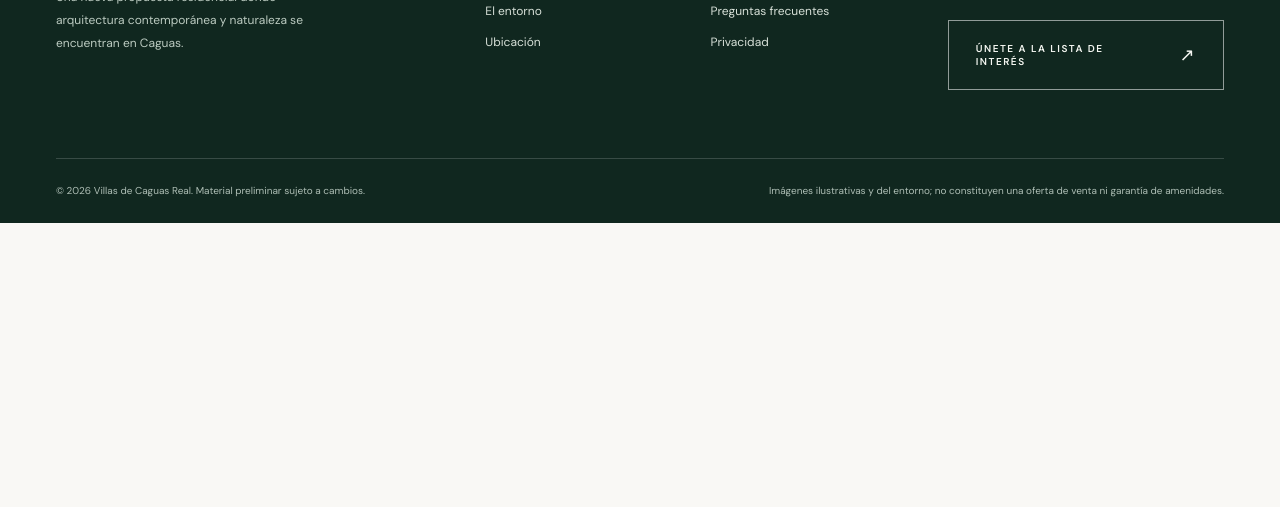
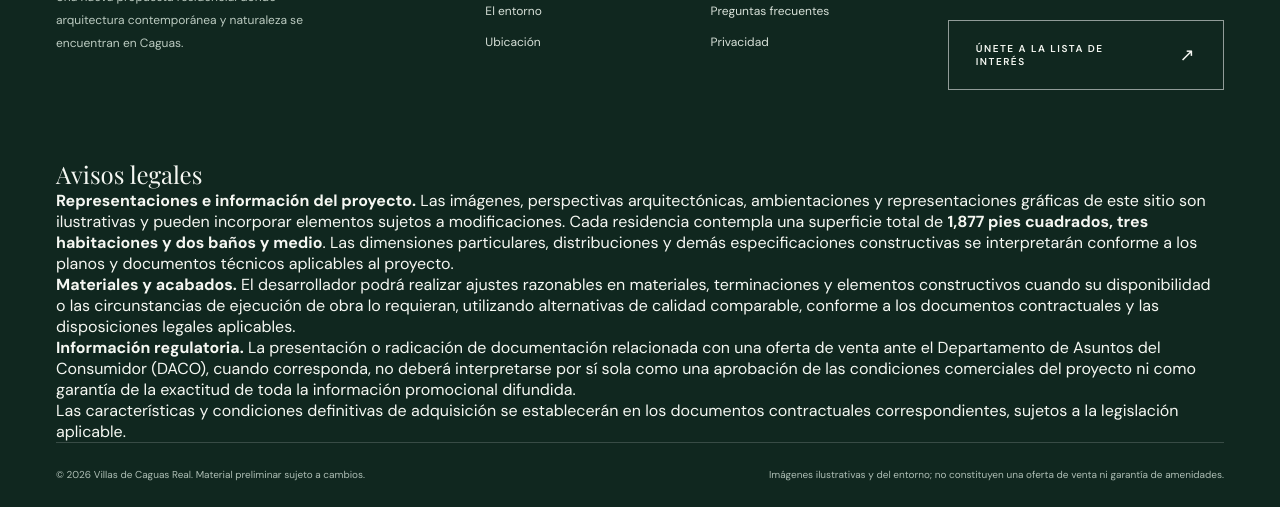
Before and after one commit to ramonmisla-code/caguas, a website: page index.html in a window 1280 px wide. Shown: the part 9918-10425 px from the top of the page. Before the commit the page ends 10141 px from the top, so only its background shows below. Drawn offline with nearby package versions, Linux system fonts and the light colour scheme; a web font is replaced by a local one.

Commit message:
Add legal notices to footer while preserving confirmed residence dimensions

```diff
--- a/index.html
+++ b/index.html
@@ -278,6 +278,13 @@
       <div class="footer-nav"><span>TE AYUDAMOS</span><a href="#registro">Solicita información</a><a href="#financiamiento">Financiamiento</a><a href="#preguntas">Preguntas frecuentes</a><a href="/privacidad">Privacidad</a></div>
       <div class="footer-news"><span>DESCUBRE UNA NUEVA DIRECCIÓN</span><p>Solicita acceso a la información de Villas de Caguas Real.</p><a class="button button-footer" href="#registro">Únete a la lista de interés <span aria-hidden="true">↗</span></a></div>
     </div>
+    <section class="shell footer-legal" aria-labelledby="footer-legal-title">
+      <h2 id="footer-legal-title">Avisos legales</h2>
+      <p><strong>Representaciones e información del proyecto.</strong> Las imágenes, perspectivas arquitectónicas, ambientaciones y representaciones gráficas de este sitio son ilustrativas y pueden incorporar elementos sujetos a modificaciones. Cada residencia contempla una superficie total de <strong>1,877 pies cuadrados, tres habitaciones y dos baños y medio</strong>. Las dimensiones particulares, distribuciones y demás especificaciones constructivas se interpretarán conforme a los planos y documentos técnicos aplicables al proyecto.</p>
+      <p><strong>Materiales y acabados.</strong> El desarrollador podrá realizar ajustes razonables en materiales, terminaciones y elementos constructivos cuando su disponibilidad o las circunstancias de ejecución de obra lo requieran, utilizando alternativas de calidad comparable, conforme a los documentos contractuales y las disposiciones legales aplicables.</p>
+      <p><strong>Información regulatoria.</strong> La presentación o radicación de documentación relacionada con una oferta de venta ante el Departamento de Asuntos del Consumidor (DACO), cuando corresponda, no deberá interpretarse por sí sola como una aprobación de las condiciones comerciales del proyecto ni como garantía de la exactitud de toda la información promocional difundida.</p>
+      <p>Las características y condiciones definitivas de adquisición se establecerán en los documentos contractuales correspondientes, sujetos a la legislación aplicable.</p>
+    </section>
     <div class="shell footer-bottom"><small>© <span id="year"></span> Villas de Caguas Real. Material preliminar sujeto a cambios.</small><small>Imágenes ilustrativas y del entorno; no constituyen una oferta de venta ni garantía de amenidades.</small></div>
   </footer>
 
```
